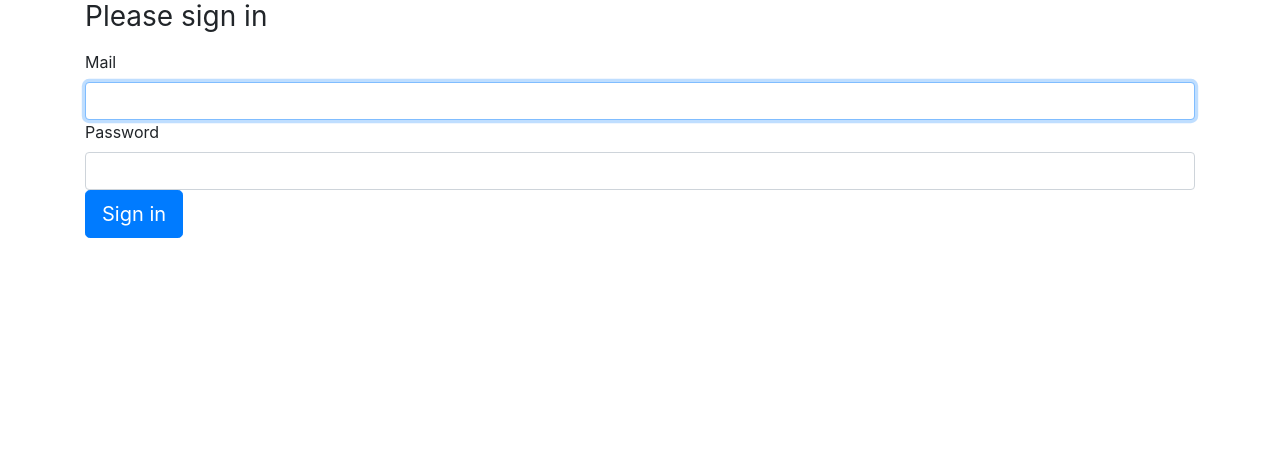
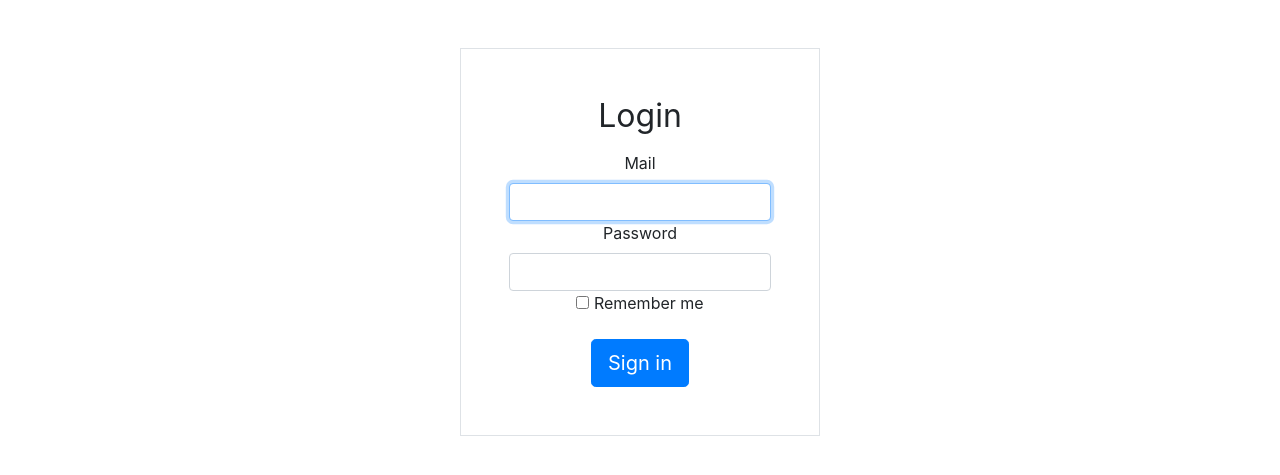
Before and after one commit to bangix28/snowtricks, a Symfony app: template templates/security/login.html.twig in a window 1280 px wide. Shown: the top 475 px of the page. Run offline with Twig, Linux system fonts and the light colour scheme; the template is opened without the code that fills it, so the values that code supplies are empty; some libraries are stand-ins or nearby versions.

Commit message:
edit template login

```diff
--- a/templates/security/login.html.twig
+++ b/templates/security/login.html.twig
@@ -3,7 +3,9 @@
 {% block title %}Log in!{% endblock %}
 
 {% block body %}
-<form method="post">
+    <div class="container">
+    <div class="col-lg-4 col-md-10 border p-5 mt-5 mx-auto text-center">
+    <form method="post">
     {% if error %}
         <div class="alert alert-danger">{{ error.messageKey|trans(error.messageData, 'security') }}</div>
     {% endif %}
@@ -14,7 +16,7 @@
         </div>
     {% endif %}
 
-    <h1 class="h3 mb-3 font-weight-normal">Please sign in</h1>
+    <h1 class="h2 mb-3 font-weight-normal">Login</h1>
     <label for="inputMail">Mail</label>
     <input type="text" value="{{ last_username }}" name="mail" id="inputMail" class="form-control" required autofocus>
     <label for="inputPassword">Password</label>
@@ -23,20 +25,16 @@
     <input type="hidden" name="_csrf_token"
            value="{{ csrf_token('authenticate') }}"
     >
-
-    {#
-        Uncomment this section and add a remember_me option below your firewall to activate remember me functionality.
-        See https://symfony.com/doc/current/security/remember_me.html
-
         <div class="checkbox mb-3">
             <label>
                 <input type="checkbox" name="_remember_me"> Remember me
             </label>
         </div>
-    #}
 
     <button class="btn btn-lg btn-primary" type="submit">
         Sign in
     </button>
-</form>
+    </form>
+    </div>
+    </div>
 {% endblock %}
```
